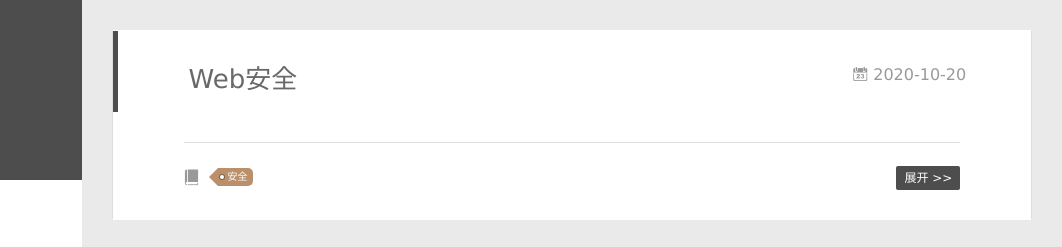
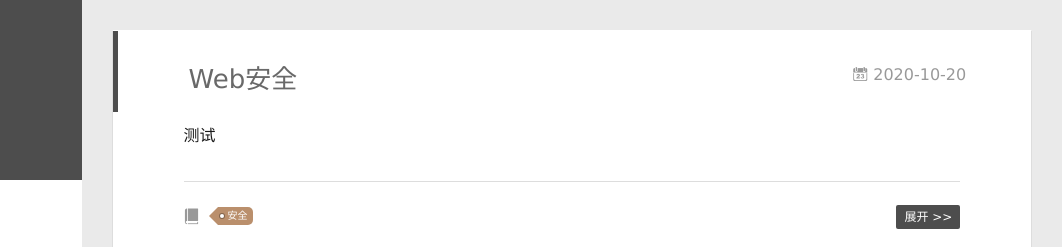
Before and after one commit to rosag49/rosag.github.io, a plain HTML site: page index.html in a window 1280 px wide. Shown: the top 247 px of the page, 218-1280 px from the left. Drawn offline with Linux system fonts and the light colour scheme.

Commit message:
Site updated: 2020-10-20 17:36:51

```diff
--- a/index.html
+++ b/index.html
@@ -170,6 +170,7 @@
 
     <div class="article-entry" itemprop="articleBody">
 
+        <p>测试</p>
 
 
 
```
Also changed, not shown: 2020/10/20/Web安全/index.html (+5 -2 lines).
